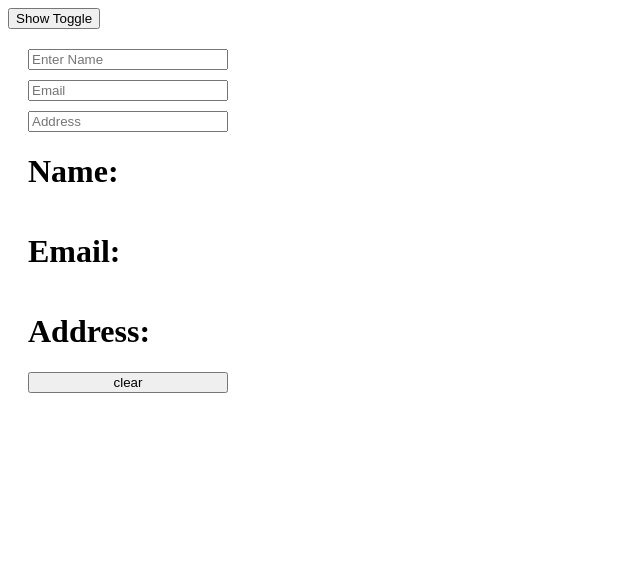
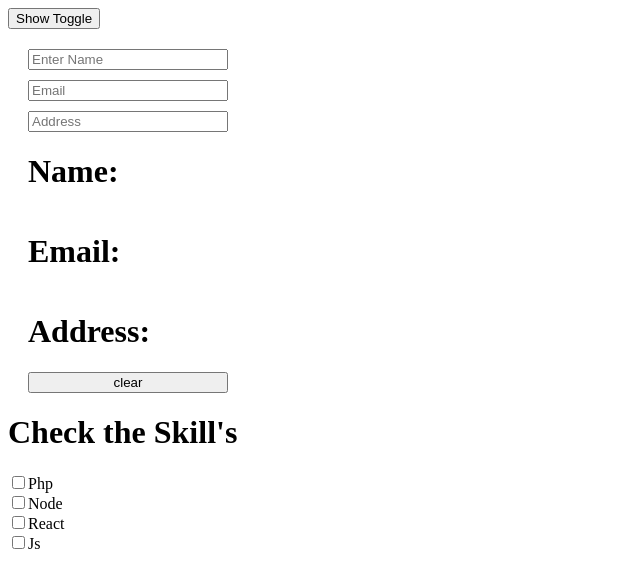
Before and after one commit to kashifjavaid1/NAVTTC-PYSDP-BATCH-II, a React (Vite) app in the folder React-js/React-paratice/paractice/: page / in a window 1280 px wide. Shown: the top 588 px of the page, without its empty margins (0-640 px from the left). Built offline with nearby package versions, Linux system fonts and the light colour scheme.

Commit message:
checkbox

```diff
--- a/React-js/React-paratice/paractice/src/component/Parent.jsx
+++ b/React-js/React-paratice/paractice/src/component/Parent.jsx
@@ -1,10 +1,12 @@
 import React from 'react';
 import One from './paractice/One';
+import CheckBox from './paractice/CheckBox';
 
 const Parent = () => {
     return (
         <div>
             <One/>
+            <CheckBox/>
         </div>
     );
 }
--- /dev/null
+++ b/React-js/React-paratice/paractice/src/component/paractice/CheckBox.jsx
@@ -0,0 +1,35 @@
+import React, { useState } from 'react';
+
+const CheckBox = () => {
+    const [skills,setSkills]=useState([])
+
+    const skillFun=(event)=>{
+if (event.target.checked) {
+    setSkills([...skills,event.target.value])
+}
+else{
+    setSkills([...skills.filter((item)=>item!=event.target.value)])
+}
+    }
+    return (
+        <>
+        <div>
+            <h1>Check the Skill's</h1>
+            <input type="checkbox"  id='php' value='php' onChange={skillFun} />
+            <label htmlFor="php">Php</label>
+            <br />
+            <input type="checkbox" id='node' value="node" onChange={skillFun} />
+            <label htmlFor="node">Node</label>
+            <br />
+            <input type="checkbox" id='react' value="react" onChange={skillFun} />
+            <label htmlFor="react">React</label>
+            <br />
+            <input type="checkbox" id='js' value='js' onChange={skillFun} />
+            <label htmlFor="js">Js</label>
+        </div>
+        <h1>{skills.toString()}</h1>
+        </>
+    );
+}
+
+export default CheckBox;
```
